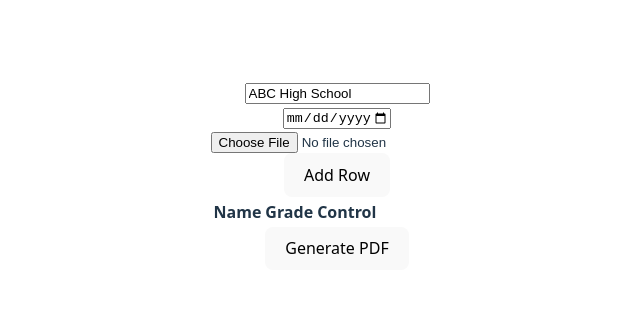
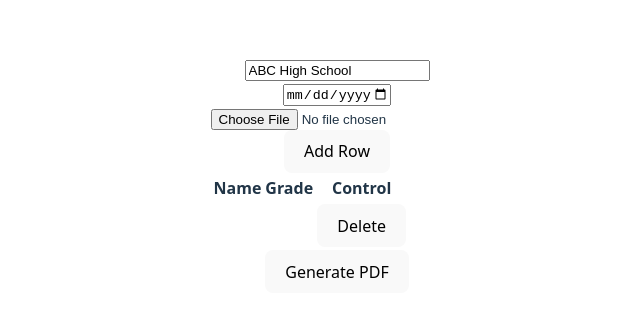
Before and after one commit to VictorFromTheInternet/Certificate_Generator, a React (Vite) app in the folder certificate-generator/: page / in a window 1280 px wide. Shown: the part 225-542 px from the top of the page, without its empty margins (303-943 px from the left). Built offline with nearby package versions, Linux system fonts and the light colour scheme.

Commit message:
simple table component, needs input fields in the columns

```diff
--- a/certificate-generator/src/components/StudentTable.jsx
+++ b/certificate-generator/src/components/StudentTable.jsx
@@ -5,12 +5,7 @@ function StudentTable({students, onChange, addRow, removeRow}) {
   return (
     <div className="table-container">
         <div className="table-controls-container">
-            <button type="button" onClick={(index)=>{
-                addRow({
-                    name: '',
-                    grade: ''
-                })
-            }}>Add Row</button>
+            <button type="button" onClick={addRow}>Add Row</button>
         </div>
         <table>
             <thead>
@@ -24,15 +19,17 @@ function StudentTable({students, onChange, addRow, removeRow}) {
             <tbody>
                 {
                     students.map((student,index)=>{
+                        return(
                             <tr key={index}>
                                 <td></td>
                                 <td></td>
                                 <td>
-                                <button type="button" onClick={(index)=>{
+                                    <button type="button" onClick={()=>{
                                         removeRow(index)
                                     }}>Delete</button>
                                 </td>
                             </tr>
+                        )
                     })
                 }
             </tbody>
```
Lines whose indentation alone changed are shown as unchanged.
